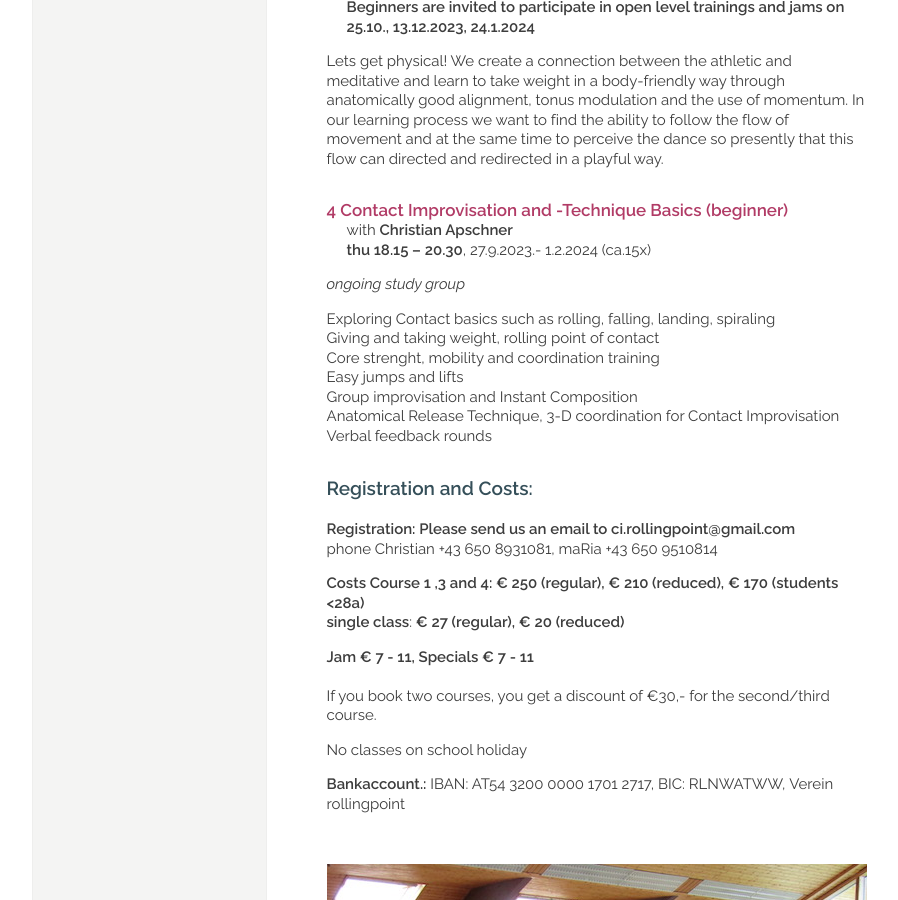
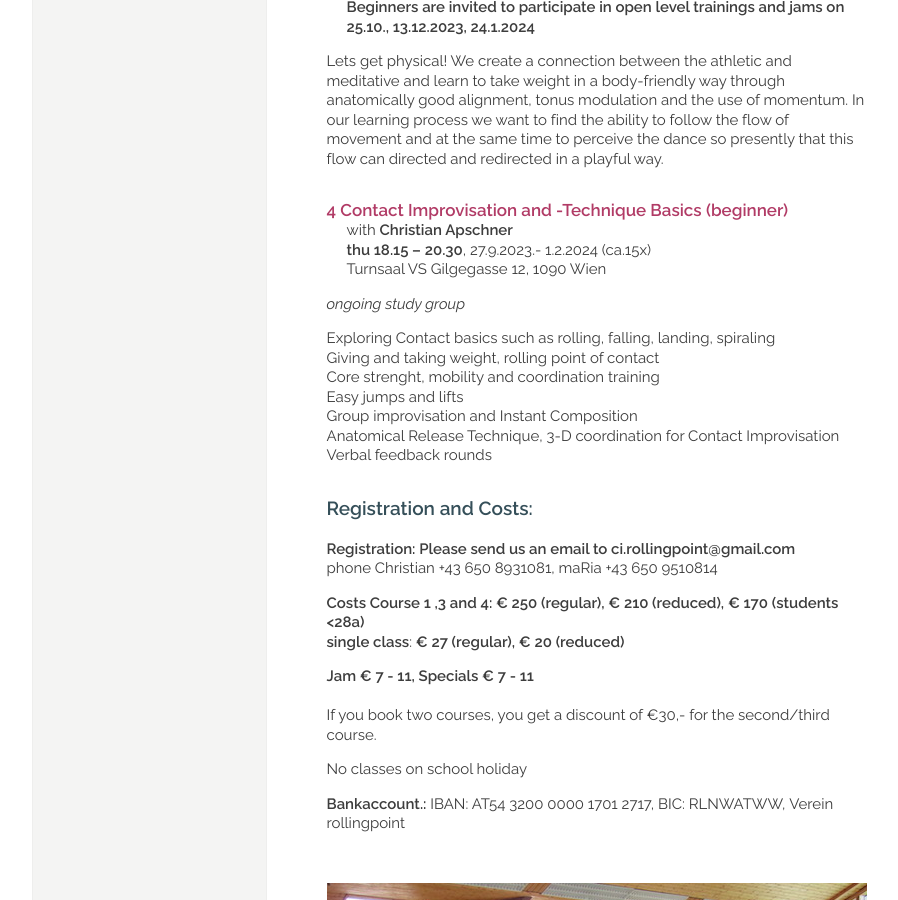
Before and after one commit to manulari/rollingpointat, a Jekyll site: the page built from _pages_en/en-kurse.md, in a window 1280 px wide and 900 px high, scrolled down 1129 px. Shown: the whole window, without its empty margins (152-1050 px from the left). Built offline with Jekyll 4.4.1, drawn with Linux system fonts in a browser that asks for light colours; comment, search, counter and statistics services are not loaded.

Commit message:
Update page (en) “en-kurse”

```diff
--- a/_pages_en/en-kurse.md
+++ b/_pages_en/en-kurse.md
@@ -41,8 +41,6 @@ Our jams are a place for focused Contact Improvisation dancing where CI is prac
 Specials will be announced just before the dates\
 no registration needed
 
-
-
 <div class="named-anchor" id="mi"></div>
 
 #### 3 "Wild and Soft" - **Contact Improvisation  intermediate/advanced**
@@ -60,7 +58,8 @@ Lets get physical! We create a connection between the athletic and meditative an
 #### 4 Contact Improvisation and -Technique Basics (beginner)
 
 with **Christian Apschner**\
-**thu 18.15 – 20.30**, 27.9.2023.- 1.2.2024 (ca.15x)
+**thu 18.15 – 20.30**, 27.9.2023.- 1.2.2024 (ca.15x)\
+Turnsaal VS Gilgegasse 12, 1090 Wien
 
 *ongoing study group*
 
```
